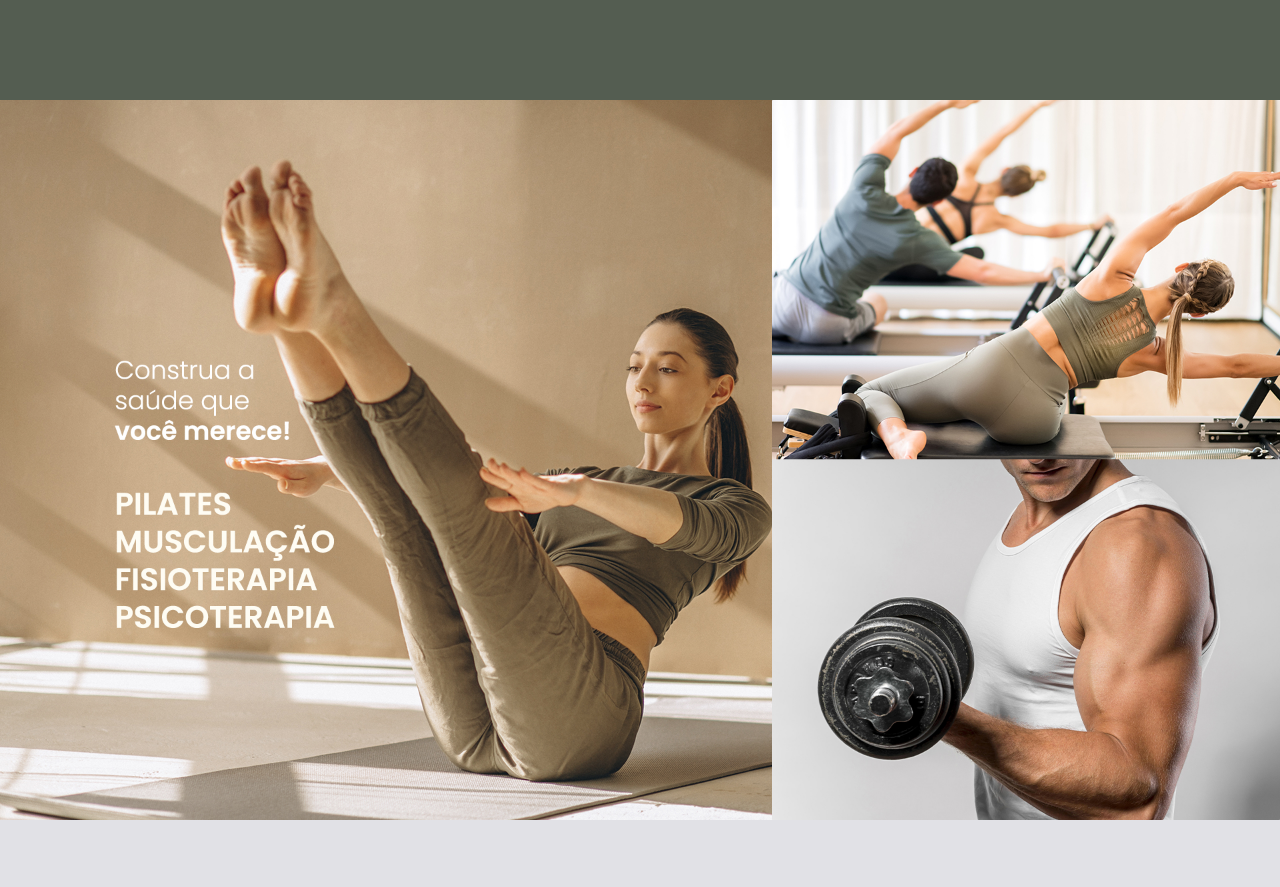
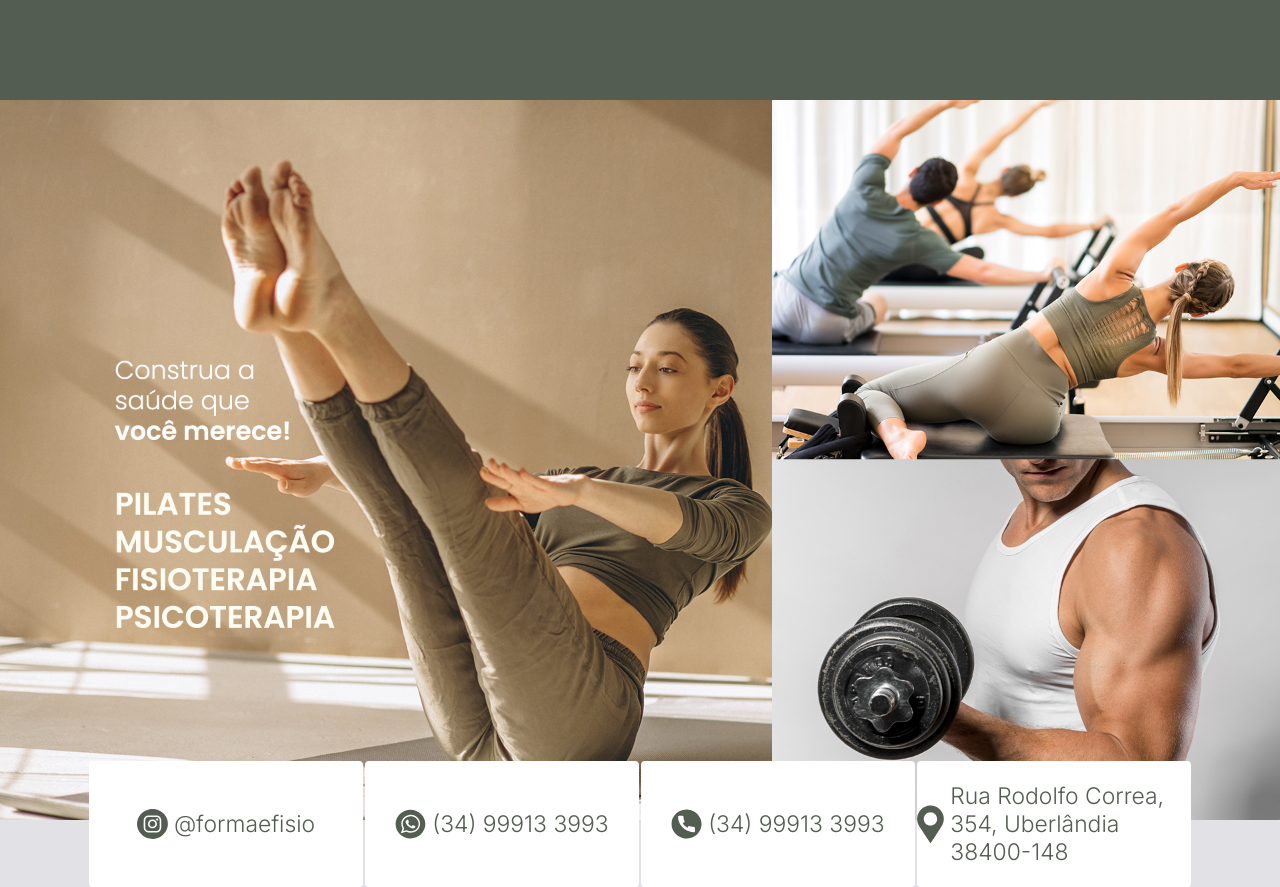
Before and after one commit to filemomheck/Forma-e-Fisio, a React (Vite) app: page / in a window 1280 px wide. Before the commit the page ends 824 px from the top, so only its background shows below. Built offline with nearby package versions, Linux system fonts and the light colour scheme.

Commit message:
Create Component: CardInfoBanner

```diff
--- /dev/null
+++ b/src/App.module.css
@@ -0,0 +1,7 @@
+.CardInfoBanner {
+  margin-top: -3.93rem;
+
+  display: flex;
+  gap: 2px;
+  justify-content: center;
+}
--- a/src/App.tsx
+++ b/src/App.tsx
@@ -1,10 +1,17 @@
 import { ThemeProvider } from "styled-components";
 import { GlobalStyle } from "./styles/global";
 import { defaultTheme } from "./styles/themes/DefaultTheme";
+import styles from "./App.module.css";
+
+import { Header } from "./Components/Header";
+
 import { Banner } from "./Components/Banner";
-
 import bannerHome from "./assets/banners/bannerHome.jpg";
-import { Header } from "./Components/Header";
+import { CardInfoBanner } from "./Components/CardInfoBanner";
+import instagramIcon from "./assets/icons/icon-instagram.svg";
+import whatsappIcon from "./assets/icons/icon-whatsapp.svg";
+import phoneIcon from "./assets/icons/icon-phone.svg";
+import locationIcon from "./assets/icons/icon-location.svg";
 
 export function App() {
   return (
@@ -15,6 +22,28 @@ export function App() {
         src={bannerHome}
         alt="Colagem de três imagens relacionadas à saúde física e exercícios, apresentando uma pessoa fazendo Pilates, uma aula em grupo com máquinas de Pilates e outra pessoa levantando pesos; com texto promovendo serviços de saúde, incluindo Pilates, musculação, fisioterapia e psicoterapia."
       />
+      <section className={styles.CardInfoBanner}>
+        <CardInfoBanner
+          icon={instagramIcon}
+          linkIcon="https://google.com"
+          content="@formaefisio"
+        />
+        <CardInfoBanner
+          icon={whatsappIcon}
+          linkIcon="https://google.com"
+          content="(34) 99913 3993"
+        />
+        <CardInfoBanner
+          icon={phoneIcon}
+          linkIcon="https://google.com"
+          content="(34) 99913 3993"
+        />
+        <CardInfoBanner
+          icon={locationIcon}
+          linkIcon="https://google.com"
+          content="Rua Rodolfo Correa, 354, Uberlândia 38400-148"
+        />
+      </section>
     </ThemeProvider>
   );
 }
--- /dev/null
+++ b/src/Components/CardInfoBanner/index.tsx
@@ -0,0 +1,20 @@
+import { CardInfoBannerContainer } from "./style";
+
+interface CardInfoBannerProps {
+  icon: string;
+  linkIcon: string;
+  content: string;
+}
+
+export function CardInfoBanner({
+  icon,
+  linkIcon,
+  content,
+}: CardInfoBannerProps) {
+  return (
+    <CardInfoBannerContainer>
+      <img src={icon} />
+      <a href={linkIcon}>{content}</a>
+    </CardInfoBannerContainer>
+  );
+}
--- /dev/null
+++ b/src/Components/CardInfoBanner/style.ts
@@ -0,0 +1,30 @@
+import styled from "styled-components";
+
+export const CardInfoBannerContainer = styled.div`
+  width: 17.12rem;
+  height: 7.87rem;
+  border-radius: 4px;
+
+  background-color: ${(props) => props.theme.white};
+
+  display: flex;
+  align-items: center;
+  justify-content: center;
+  gap: 0.4rem;
+
+  img {
+    width: 1.9rem;
+  }
+
+  a {
+    font-size: 1.43rem;
+    font-weight: 300;
+
+    color: ${(props) => props.theme["first-color"]};
+    text-decoration: none;
+
+    &focus {
+      color: red;
+    }
+  }
+`;
```
